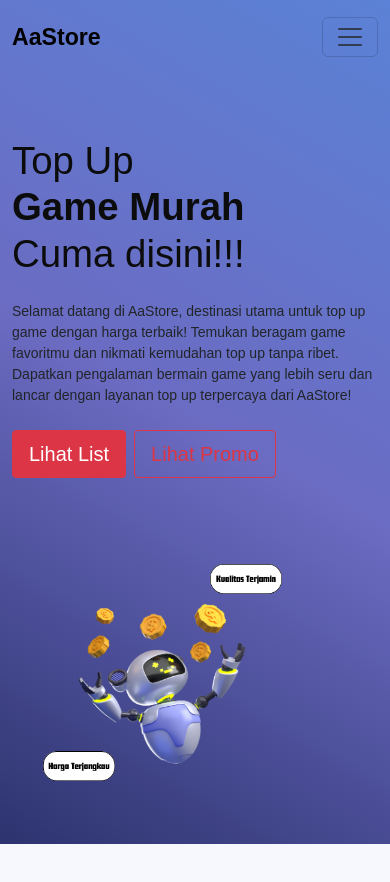
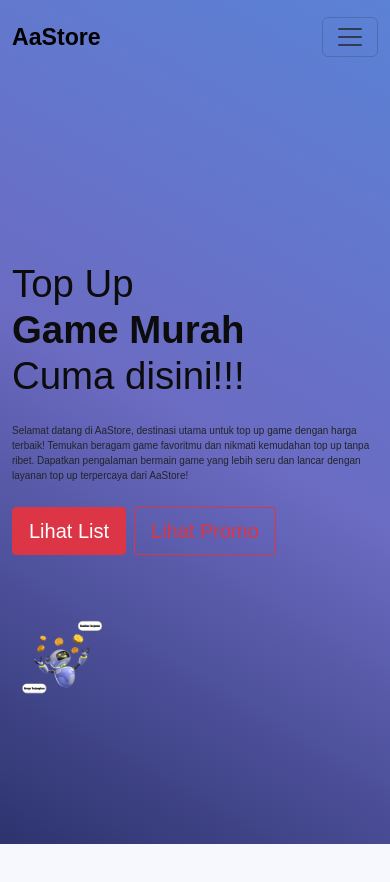
Before and after one commit to zeevana/project-aastore, a React (Vite) app: page / in a window 390 px wide. Shown: the top 882 px of the page. Built offline with nearby package versions, Linux system fonts and the light colour scheme.

Commit message:
perbaikan 7

```diff
--- a/src/style/main.css
+++ b/src/style/main.css
@@ -131,6 +131,19 @@
     .homepage .header-box h1 {
         font-size: 3rem;
     }
+
+}
+
+@media screen and (max-width: 475px) {
+    .homepage .header-box h1 {
+        font-size: 2.4rem;
+    }
+    .homepage .header-box p {
+        font-size: 10px;
+    }
+    .homepage .header-box  img {
+        width: 100px;
+    }
     .homepage .kelas .row.row:nth-child(2) {
         grid-template-columns: repeat(3, 1fr); /* Menjadi 3 kolom pada layar ponsel */
         gap: 20px; /* Jarak antar kolom */
@@ -142,28 +155,6 @@
         object-fit: cover;
     }
 
-}
-
-@media screen and (max-width: 475px) {
-    .homepage .header-box h1 {
-        font-size: 2.4rem;
-    }
-    .homepage .header-box p {
-        font-size: 14px;
-    }
-    .homepage .header-box  img {
-        width: 300px;
-    }
-    .homepage .kelas .row.row:nth-child(2) {
-        grid-template-columns: repeat(3, 1fr); /* Menjadi 3 kolom pada layar ponsel */
-        gap: 20px; /* Jarak antar kolom */
-    }
-
-    .homepage .kelas .row.row:nth-child(2) img {
-        width: 100%; /* Lebar gambar menjadi 100% agar fleksibel */
-        height: auto;
-        object-fit: cover;
-    }
 
 }
 
```
